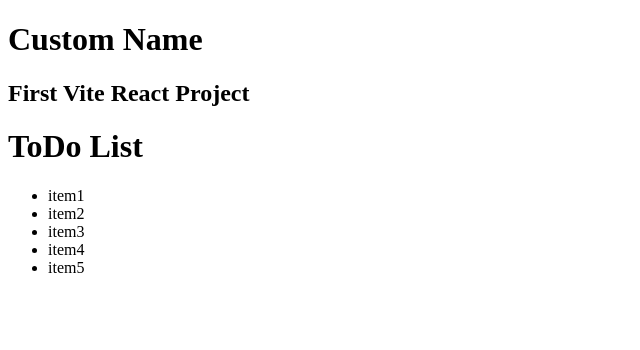
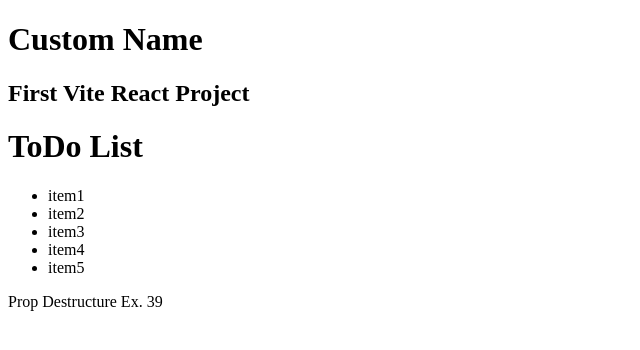
Before and after one commit to iqbal-arif/SimplifiedReactJS, a React (Vite) app in the folder demo/vite-project/myviteproject/: page / in a window 1280 px wide. Shown: the top 350 px of the page, without its empty margins (0-640 px from the left). Built offline with nearby package versions, Linux system fonts and the light colour scheme.

Commit message:
modified:   demo/vite-project/myviteproject/src/App.jsx new file:   demo/vite-project/myviteproject/src/PropDestructure.jsx

```diff
--- a/demo/vite-project/myviteproject/src/App.jsx
+++ b/demo/vite-project/myviteproject/src/App.jsx
@@ -2,7 +2,7 @@ import React from "react";
 import { TodoList } from "./TodoList";
 import { TodoListClass } from "./TodoListClass";
 import { MyName } from "./MyName";
-
+import { NamePropDestructure } from "./PropDestructure";
 function App() {
   /*
   Lesson 9: Thinking in components
@@ -33,6 +33,7 @@ function App() {
       <MyName name="Custom Name" age={45} />
       <h1>ToDo List</h1>
       <TodoListClass />
+      <NamePropDestructure name="Prop Destructure Ex." isProgrammer={true} />
     </div>
   );
 }
--- /dev/null
+++ b/demo/vite-project/myviteproject/src/PropDestructure.jsx
@@ -0,0 +1,8 @@
+export function NamePropDestructure({ name, age = 39, isProgrammer }) {
+  console.log("is Programmer", isProgrammer);
+  return (
+    <>
+      {name} {age}
+    </>
+  );
+}
```
